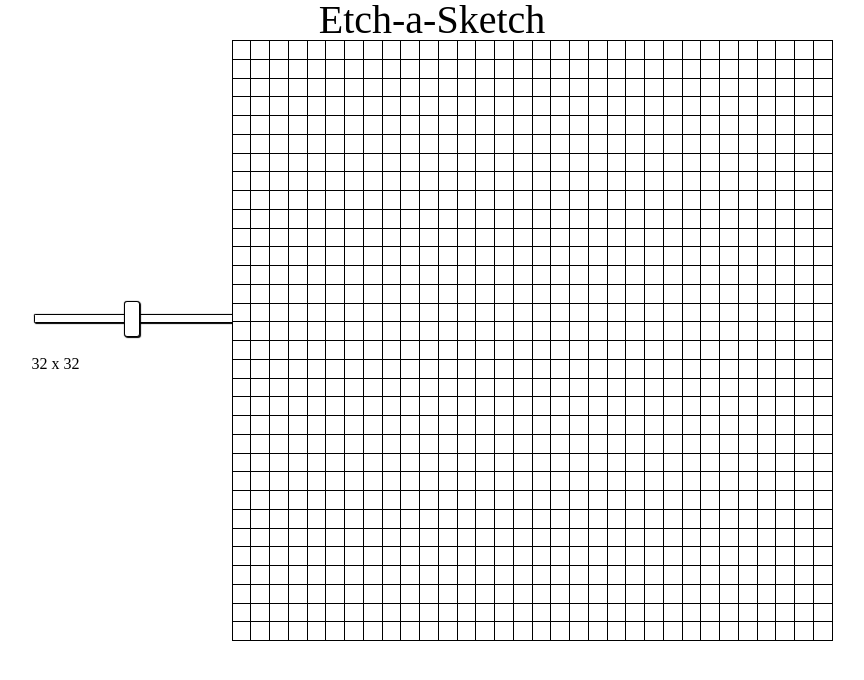
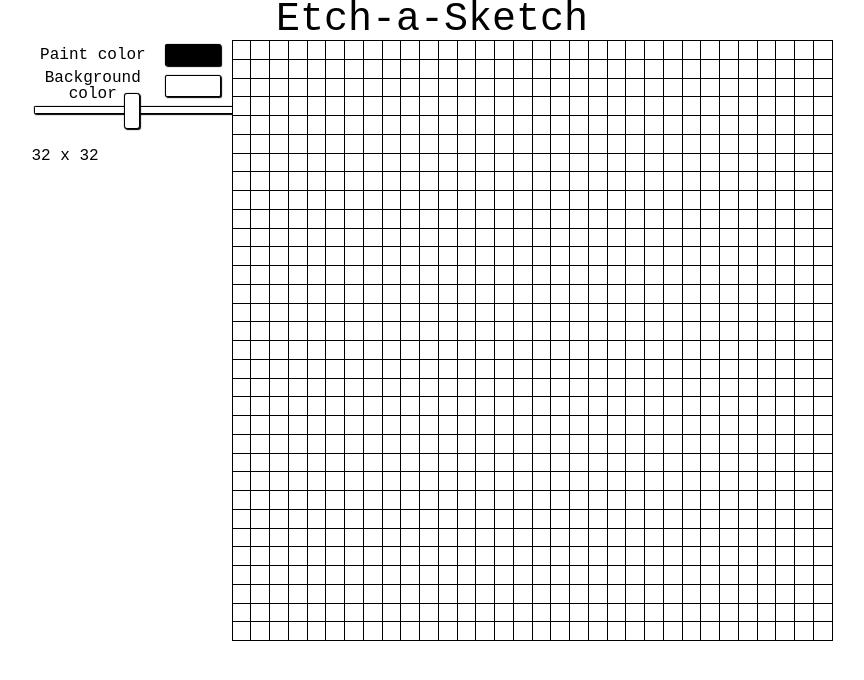
Before and after one commit to Colland/Etch-a-Sketch, a plain HTML site: page index.html in a window 1280 px wide. Shown: the whole page, without its empty margins (208-1072 px from the left). Drawn offline with Linux system fonts and the light colour scheme.

Commit message:
Primary and background color finished.

```diff
--- a/index.html
+++ b/index.html
@@ -14,6 +14,17 @@
             </header>
 
             <main>
+                <div id = "menuBar">
+                    <div id = "primaryColor" class = "menuItem">
+                        <p>Paint color</p>
+                        <input type = "color" value = "#000000">
+                    </div>
+
+                    <div id = "backgroundColor" class = "menuItem">
+                        <p>Background color</p>
+                        <input type = "color" value = "#FFFFFF">
+                    </div>
+
                     <div id = "slider">
                         <input value = "32" min = "1" max = 64 id = "sliderBar" type = "range">
                         <p id = "sliderText">
@@ -22,8 +33,9 @@
                             <span id = "sliderSize"> 32</span>
                         </p>
                     </div>
+                </div>
 
-                <div draggable = "false" id = "gridContainer"></div>
+                <div onmousedown="event.preventDefault ? event.preventDefault() : event.returnValue = false" id = "gridContainer"></div>
             </main>
         </div>
 
--- a/source.js
+++ b/source.js
@@ -5,11 +5,30 @@
 const slider = document.querySelector("input[type = \"range\"]");
 const sliderText = document.querySelectorAll("#sliderSize");
 const body = document.querySelector("body");
+const primaryColor = document.querySelector("#primaryColor input");
+const backgroundColor = document.querySelector("#backgroundColor input");
 
 slider.addEventListener("mousemove", updateSliderText);
 slider.addEventListener("change", updateSlider);
-body.addEventListener("mousedown", () => isClicked = true);
-body.addEventListener("click", () => isClicked = false);
+body.addEventListener("mousedown", function(e){
+    isClicked = true;
+    if(e.target.parentNode === grid)
+    {
+        e.target.setAttribute("data-painted", "true");
+        e.target.style.backgroundColor = primaryColor.value;
+    }
+});
+body.addEventListener("mouseup", () => isClicked = false);
+
+backgroundColor.addEventListener("input", function() {
+    document.querySelectorAll("#gridContainer div").forEach(function(div)
+    {
+        if(div.dataset.painted === "false")
+        {
+            div.style.backgroundColor = backgroundColor.value;
+        }
+    })
+});
 
 populateGrid(32);
 
@@ -20,8 +39,9 @@
         for(let j = 0; j < size; j++)
         {
             let newDiv = document.createElement("div");
+            newDiv.style.backgroundColor = backgroundColor.value;
+            newDiv.setAttribute("data-painted", "false");
             newDiv.addEventListener("mouseover", changeColor);
-            newDiv.setAttribute("draggable", "false");
             grid.appendChild(newDiv);
         }
     }
@@ -33,7 +53,8 @@
 {
     if(isClicked)
     {
-        e.target.style.backgroundColor = "red";
+        e.target.setAttribute("data-painted", "true");
+        e.target.style.backgroundColor = primaryColor.value;
     }
 }
 
--- a/styles/style.css
+++ b/styles/style.css
@@ -1,6 +1,7 @@
 #pageWrapper {
     display: flex;
     flex-direction: column;
+    font-family: monospace, sans-serif;
 }
 header {
     display: flex;
@@ -14,6 +15,51 @@
 main {
     display: flex;
     justify-content: center;
+}
+
+#menuBar {
+    display: flex;
+    flex-direction: column;
+}
+
+.menuItem {
+    display: flex;
+    align-items: center;
+    font-size: 16px;
+}
+
+#primaryColor {
+    justify-content: space-around;
+}
+
+#backgroundColor {
+    justify-content: space-around;
+}
+
+#backgroundColor p {
+    width: 105px;
+    text-align: center;
+}
+
+input[type = "color"] {
+    width: 60px;
+    height: 30px;
+    padding: 0px 0px 0px 0px;
+    border: none;
+    outline: none;
+    background-color: white;
+}
+
+input::-webkit-color-swatch {
+    border: 1px solid black;
+    border-radius: 2px;
+    box-shadow: 1px 1px 1px #000000, 0px 0px 1px #0d0d0d;
+}
+
+input::-moz-color-swatch {
+    border: 1px solid black;
+    border-radius: 2px;
+    box-shadow: 1px 1px 1px #000000, 0px 0px 1px #0d0d0d;
 }
 
 #slider {
@@ -66,7 +112,7 @@
 }
 
 #gridContainer div {
-    background-color: white;
+    background-color: inherit;
     border-top: 1px solid black;
     border-right: 1px solid black;
 }
```
Lines whose indentation alone changed are shown as unchanged.
